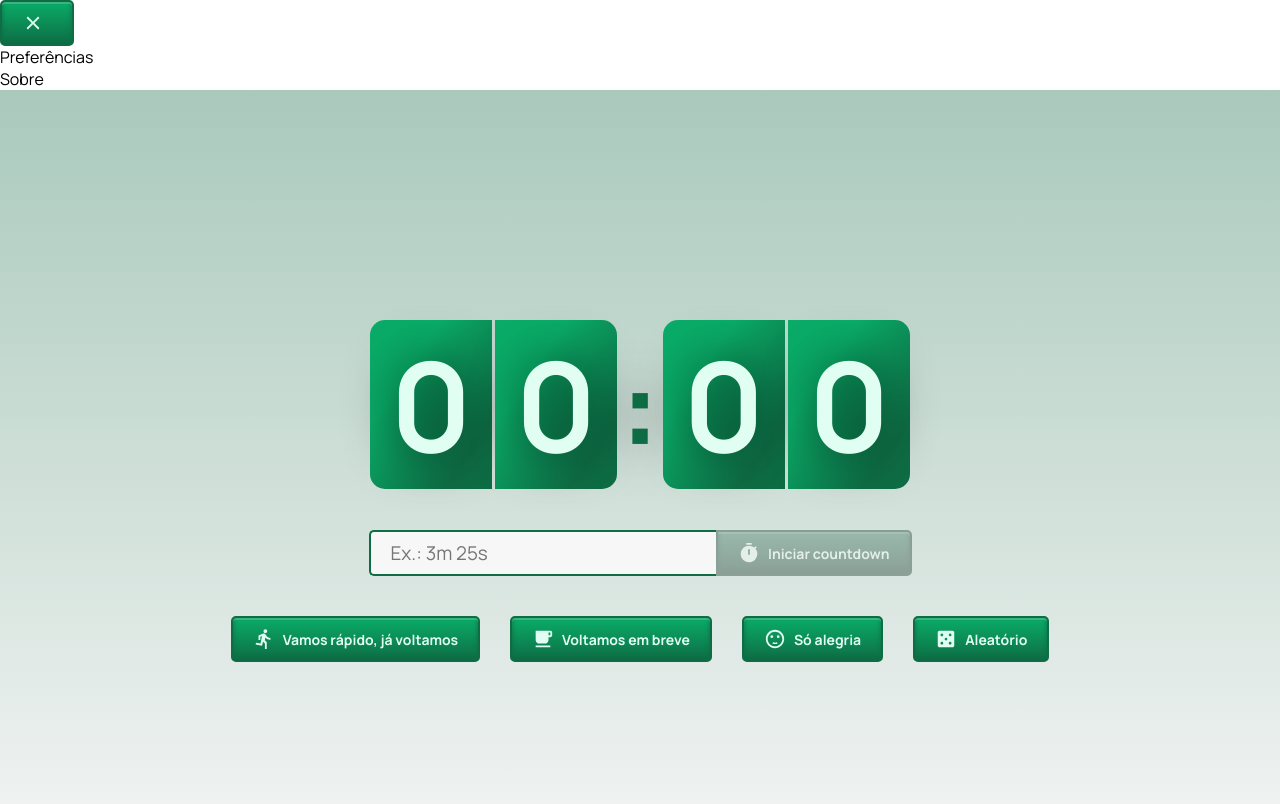
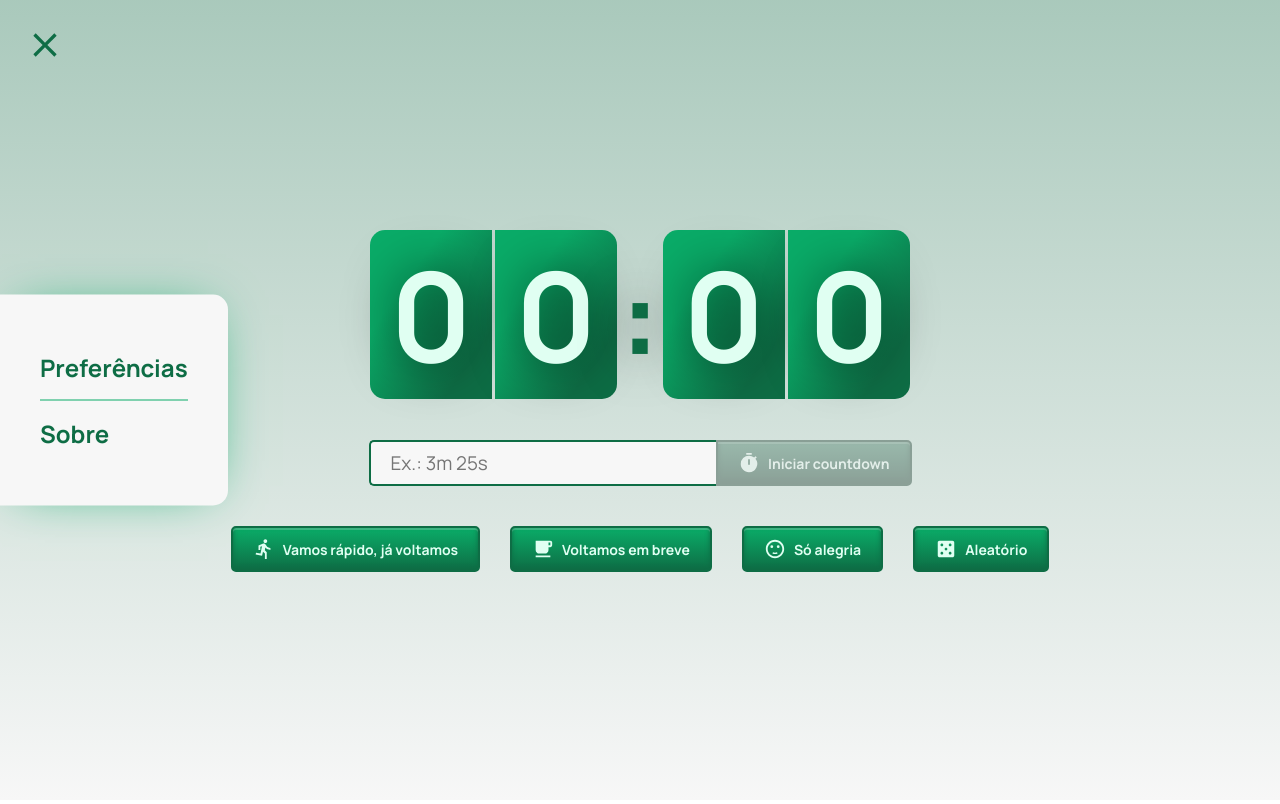
Before and after one commit to nascjoao/trybe-countdown, a React (Create React App) app: page / in a window 1280 px wide. Both pictures are taken after a click on the button 37 px from the left and 23 px from the top of the page. Shown: the top 804 px of the page. Built offline with nearby package versions, Linux system fonts and the light colour scheme.

Commit message:
feat(style): menu

```diff
--- a/src/components/Countdown/styles.scss
+++ b/src/components/Countdown/styles.scss
@@ -121,6 +121,7 @@
     justify-items: center;
     position: absolute;
     width: 100%;
+    z-index: 3;
 
     strong {
       font-size: 3.25rem;
--- a/src/components/Menu/index.jsx
+++ b/src/components/Menu/index.jsx
@@ -1,5 +1,7 @@
 import React from 'react';
 import { MdClose, MdMenu } from 'react-icons/md';
+
+import './styles.scss';
 
 class Menu extends React.Component {
   constructor() {
@@ -7,21 +9,31 @@ class Menu extends React.Component {
 
     this.state = {
       menu: false,
+      menuOut: true,
     };
+
+    this.menuTimeout = null;
 
     this.toggleMenu = this.toggleMenu.bind(this);
   }
 
   toggleMenu() {
-    const { menu } = this.state;
-    this.setState({ menu: !menu });
+    const { menu, menuOut } = this.state;
+    this.setState({ menuOut: !menuOut });
+    this.menuTimeout = setTimeout(() => {
+      this.setState({ menu: !menu });
+    }, 200);
+  }
+
+  componentWillUnmount() {
+    clearTimeout(this.menuTimeout);
   }
 
   render() {
-    const { menu } = this.state;
+    const { menu, menuOut } = this.state;
     return (
       <>
-        <button onClick={this.toggleMenu}>
+        <button id="toggleMenu" onClick={this.toggleMenu}>
           { menu ? (
             <MdClose />
           ) : (
@@ -29,7 +41,7 @@ class Menu extends React.Component {
           ) }
         </button>
         { menu && (
-          <nav id="menu">
+          <nav id="menu" className={`menuOut-${menuOut}`}>
             <ul>
               <li>Preferências</li>
               <li>Sobre</li>
--- /dev/null
+++ b/src/components/Menu/styles.scss
@@ -0,0 +1,57 @@
+#toggleMenu {
+  background: none;
+  border: none;
+  box-shadow: none;
+  color: var(--dark-green);
+  margin: 1.5625rem;
+  padding: 0;
+  position: absolute;
+  z-index: 2;
+  svg {
+    font-size: 2.5rem;
+    margin: 0;
+  }
+}
+
+@keyframes menuIn {
+  from {
+    transform: translateX(-100%) translateY(-50%);
+  } to {
+    transform: translateX(0) translateY(-50%);
+  }
+}
+
+@keyframes menuOut {
+  from {
+    transform: translateX(0) translateY(-50%);
+  } to {
+    transform: translateX(-100%) translateY(-50%);
+  }
+}
+
+#menu {
+  animation: menuIn .4s forwards;
+  background: var(--background-secondary);
+  border-radius: 0 15px 15px 0;
+  box-shadow: 0 0 50px -20px var(--green);
+  color: var(--dark-green);
+  font-size: 1.5rem;
+  font-weight: bold;
+  padding: 2.5rem;
+  position: absolute;
+  top: 50%;
+  z-index: 1;
+
+  &.menuOut-true {
+    animation: menuOut .2s forwards;
+  }
+
+  li {
+    padding: 1rem 0;
+
+    & + li {
+      border-top: 1px solid var(--green);
+    }
+  }
+
+}
```
